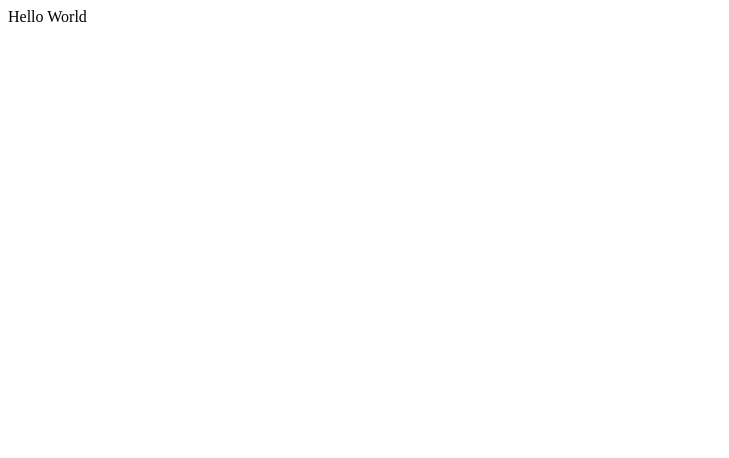
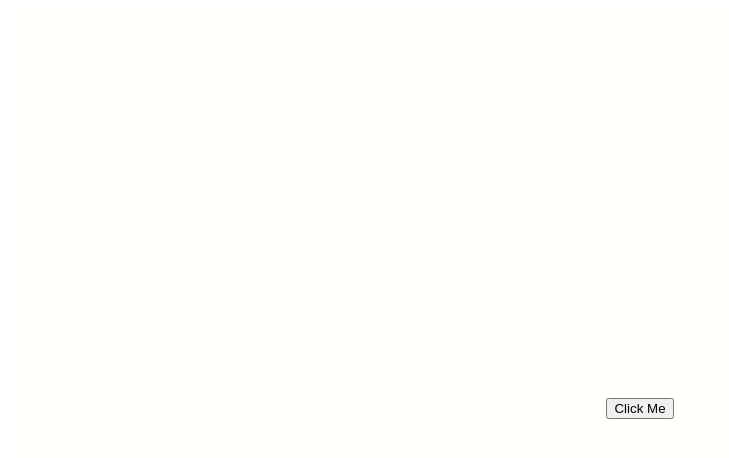
Before and after one commit to g-thinh/simple-snackbar, a React (Create React App) app: page / in a window 1280 px wide. Shown: the top 458 px of the page, without its empty margins (0-729 px from the left). Built offline with nearby package versions, Linux system fonts and the light colour scheme.

Commit message:
created redux states, connected to app

```diff
--- a/package.json
+++ b/package.json
@@ -8,7 +8,9 @@
     "@testing-library/user-event": "^12.1.10",
     "react": "^17.0.1",
     "react-dom": "^17.0.1",
+    "react-redux": "^7.2.2",
     "react-scripts": "4.0.1",
+    "redux": "^4.0.5",
     "styled-components": "^5.2.1"
   },
   "scripts": {
--- a/src/App.js
+++ b/src/App.js
@@ -1,7 +1,24 @@
 import React from "react";
+import styled from "styled-components";
+import { useDispatch } from "react-redux";
+import { toggleSnackbar } from "./redux/uiActions";
 
 function App() {
-  return <div>Hello World</div>;
+  const dispatch = useDispatch();
+
+  return (
+    <Wrapper>
+      <button onClick={(ev) => dispatch(toggleSnackbar())}>Click Me</button>
+    </Wrapper>
+  );
 }
 
+const Wrapper = styled.div`
+  height: 100vh;
+  display: flex;
+  justify-content: center;
+  align-items: center;
+  background-color: #fffffc;
+`;
+
 export default App;
--- a/src/index.js
+++ b/src/index.js
@@ -2,4 +2,14 @@ import React from "react";
 import ReactDOM from "react-dom";
 import App from "./App";
 
-ReactDOM.render(<App />, document.getElementById("root"));
+import { Provider } from "react-redux";
+import configureStore from "./redux/store";
+
+const store = configureStore();
+
+ReactDOM.render(
+  <Provider store={store}>
+    <App />
+  </Provider>,
+  document.getElementById("root")
+);
--- /dev/null
+++ b/src/redux/store.js
@@ -0,0 +1,13 @@
+import { createStore } from "redux";
+import reducer from "./uiReducers";
+
+// This is the initial configuration for the react-redux store, also enables
+//the Redux Dev Tools
+
+const config =
+  window.__REDUX_DEVTOOLS_EXTENSION__ && window.__REDUX_DEVTOOLS_EXTENSION__();
+
+export default function configureStore(initialState) {
+  const store = createStore(reducer, initialState, config);
+  return store;
+}
--- /dev/null
+++ b/src/redux/uiActions.js
@@ -0,0 +1,3 @@
+export const toggleSnackbar = () => ({
+  type: "TOGGLE_SNACKBAR",
+});
--- /dev/null
+++ b/src/redux/uiReducers.js
@@ -0,0 +1,21 @@
+// import produce from "immer";
+
+const initialState = {
+  toggleSnackbar: false,
+};
+
+export default function chatReducer(state = initialState, action) {
+  switch (action.type) {
+    case "TOGGLE_SNACKBAR": {
+      console.log("Button was Clicked!");
+      return {
+        ...state,
+        toggleSnackbar: !state.toggleSnackbar,
+      };
+    }
+
+    default: {
+      return state;
+    }
+  }
+}
```
Also changed, not shown: 2 other files (tests, documents, lock files or other folders).
